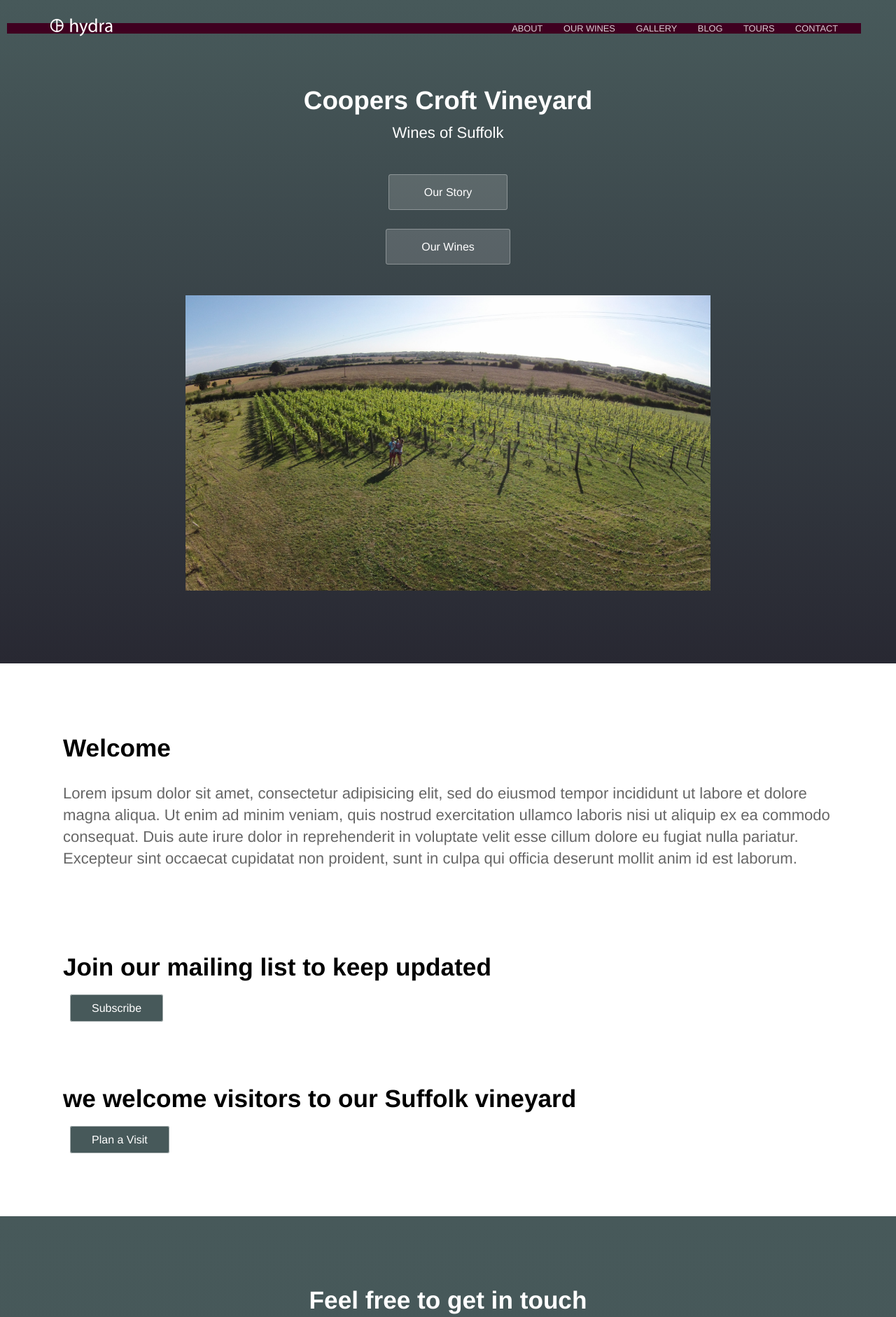
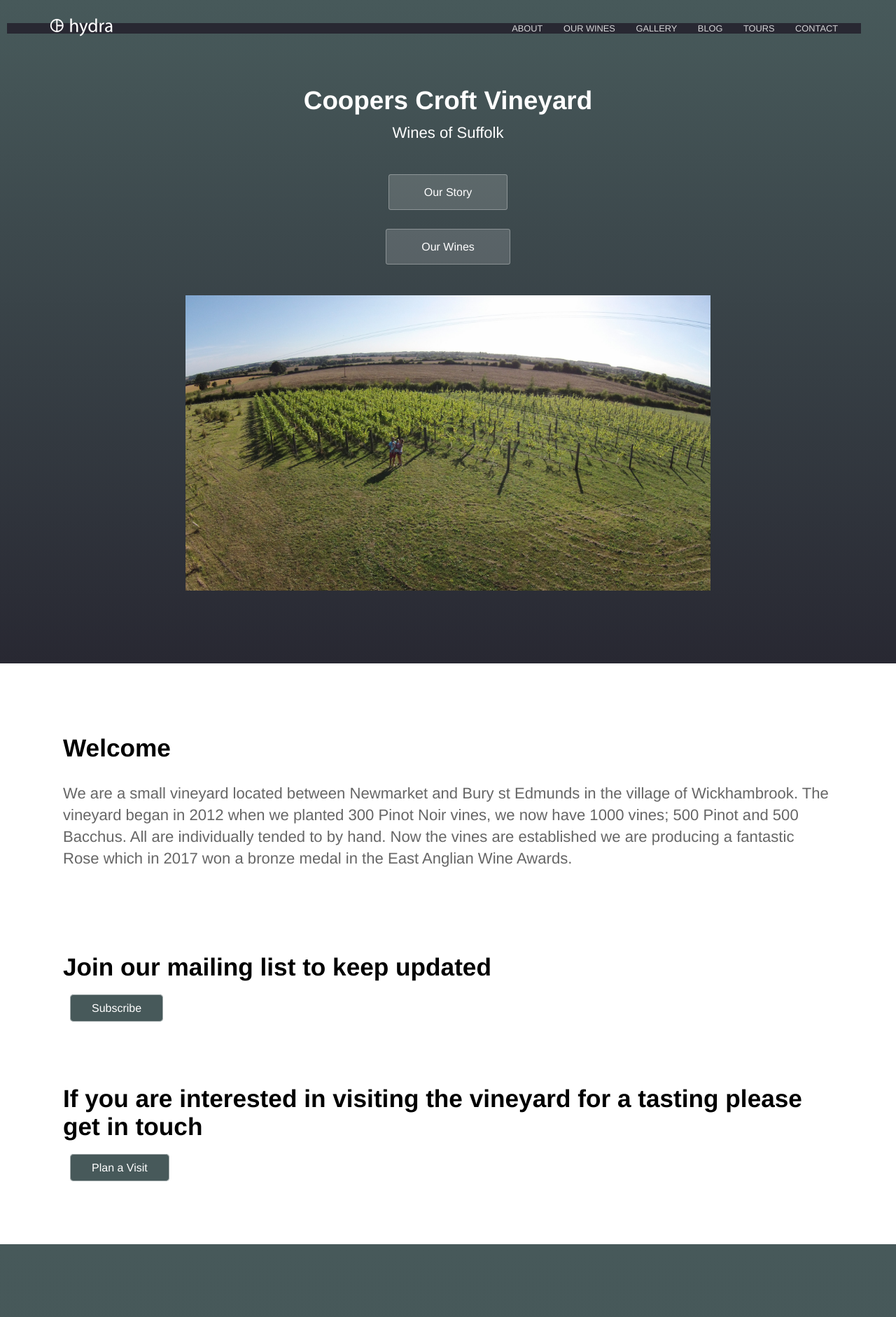
Before and after one commit to seblawson11/CoopersCroft, a Jekyll site: the page built from index.html, in a window 1280 px wide. Shown: the top 1882 px of the page at 70% size. Built offline with Jekyll 4.4.1, drawn with Linux system fonts in a browser that asks for light colours.

```diff
--- a/_sass/custom-button.scss
+++ b/_sass/custom-button.scss
@@ -3,10 +3,11 @@
 	text-decoration: none;
 	padding: 10px 30px;
 	background: $brand-color;
-	border-radius: 3px;
+	border-radius: 5px;
 	border: 1px solid rgba(255,255,255,.5);
 	transition: .2s ease-in-out;
 	margin: 10px;
+  text-align: center;
 }
 
 .custom-button a:hover {
--- a/_sass/footer.scss
+++ b/_sass/footer.scss
@@ -70,7 +70,7 @@ footer {
 	padding: 50px 0 50px 0;
 	font-size: 1.1em;
 	position: relative;
-	background: #3F0020;
+	background: #282832;
 	color: #fff;
 
 	.copyright {
--- a/_sass/navigation.scss
+++ b/_sass/navigation.scss
@@ -19,8 +19,8 @@ nav {
 	text-transform: uppercase;
 	font-size: .8em;
 	width: 100%;
-	position: absolute;
-	background-color: #3F0020;
+	position: fixed;
+	background-color: #282832;
 
 	@media #{$mid-point} {
 		text-align: right;
--- a/index.html
+++ b/index.html
@@ -19,7 +19,10 @@ description: A wine from Suffolk
 		<div class="container flex">
 			<div class="text editable">
 				<h2><strong>Welcome</strong></h2>
-				<p> Lorem ipsum dolor sit amet, consectetur adipisicing elit, sed do eiusmod tempor incididunt ut labore et dolore magna aliqua. Ut enim ad minim veniam, quis nostrud exercitation ullamco laboris nisi ut aliquip ex ea commodo consequat. Duis aute irure dolor in reprehenderit in voluptate velit esse cillum dolore eu fugiat nulla pariatur. Excepteur sint occaecat cupidatat non proident, sunt in culpa qui officia deserunt mollit anim id est laborum.</p>
+				<p>We are a small vineyard located between Newmarket and Bury st Edmunds in the village of Wickhambrook.
+					The vineyard began in 2012 when we planted 300 Pinot Noir vines, we now have 1000 vines; 500 Pinot and 500 Bacchus.
+					 All are individually tended to by hand.  Now the vines are established we are producing a fantastic Rose which in 2017 won a bronze medal in the East Anglian Wine Awards.
+				 </p>
 			</div>
 		</div>
 	</section>
@@ -28,6 +31,7 @@ description: A wine from Suffolk
 		<div class="container flex">
 			<div class="text editable">
 				<h2><strong>Join our mailing list to keep updated</strong></h2>
+
 				<div class="custom-button"><a href="">Subscribe</a></div>
 			</div>
 		</div>
@@ -36,7 +40,7 @@ description: A wine from Suffolk
 	<section>
 		<div class="container flex">
 			<div class="text editable">
-				<h2><strong>we welcome visitors to our Suffolk vineyard</strong></h2>
+				<h2><strong>If you are interested in visiting the vineyard for a tasting please get in touch</strong></h2>
 				<div class="custom-button"><a href="{{ site.baseurl }}/tours/">Plan a Visit</a></div>
 			</div>
 		</div>
```
